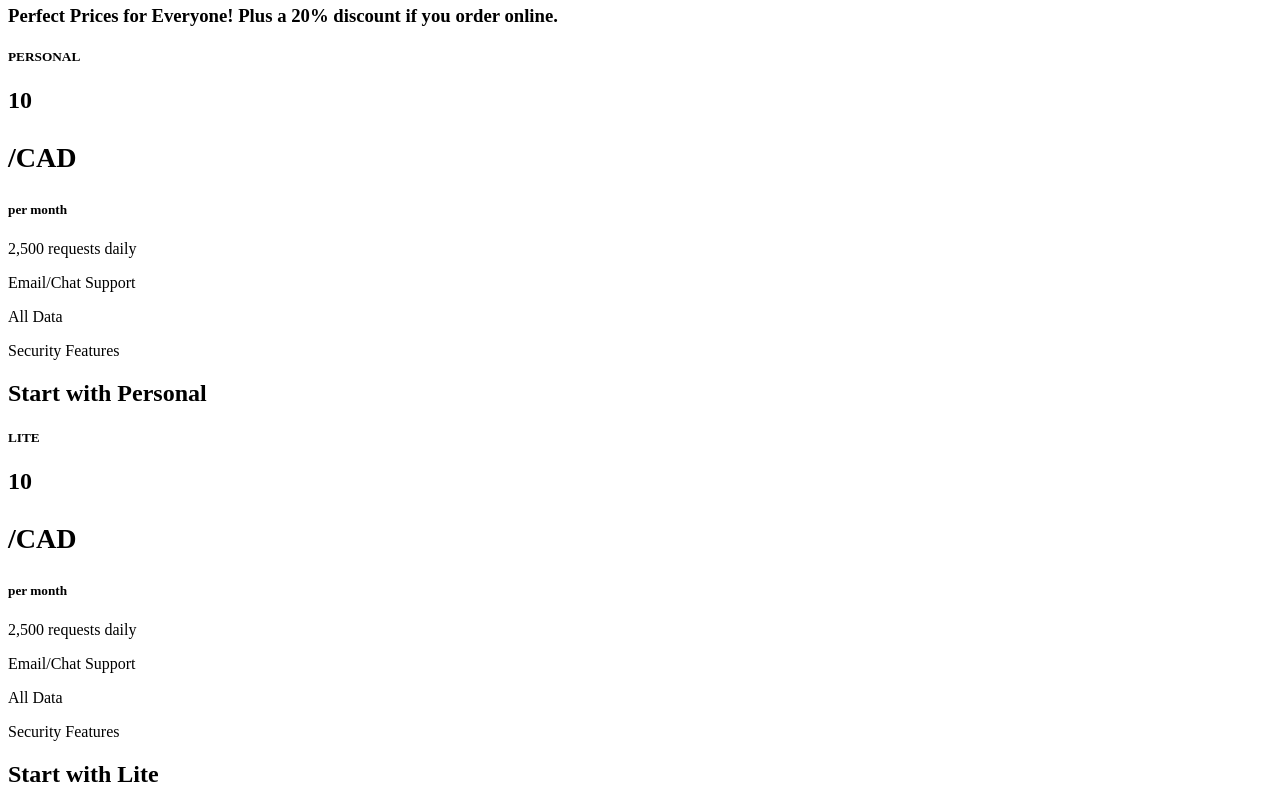
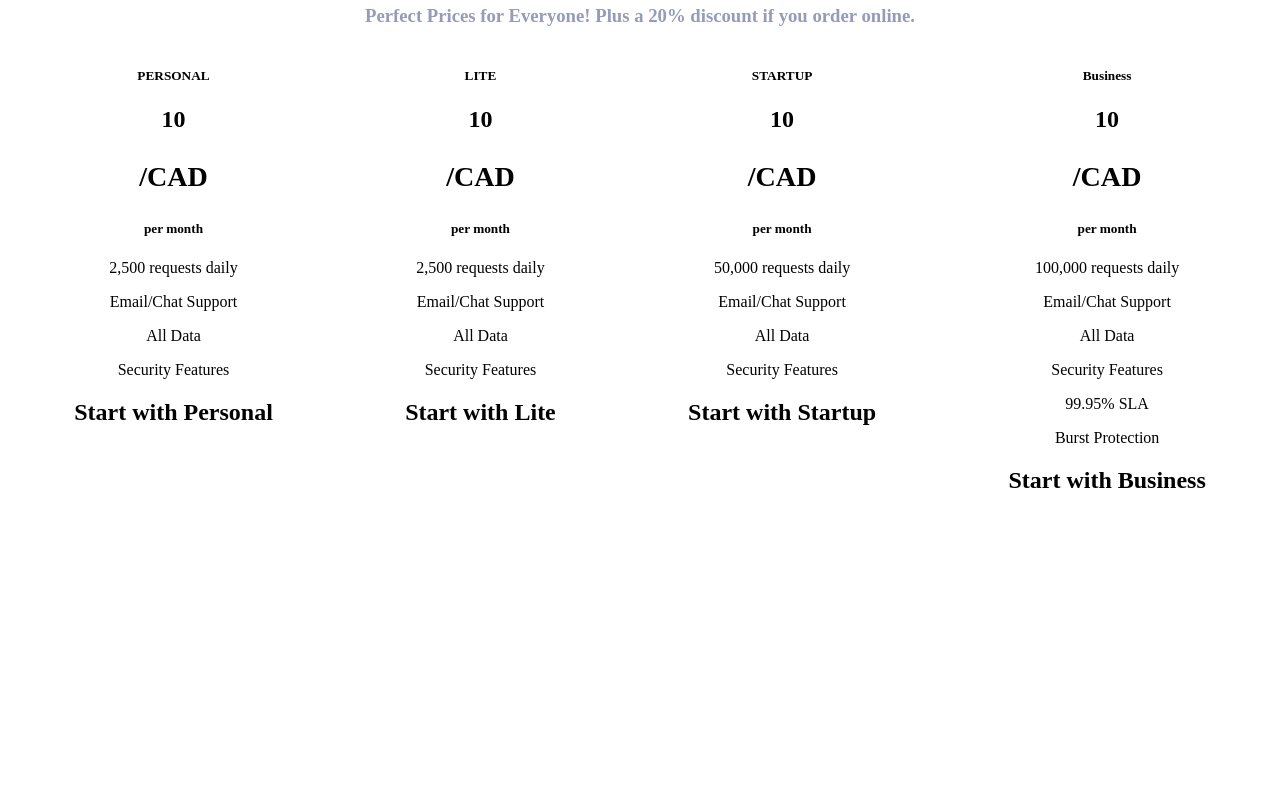
Before and after one commit to VaughanPe/github-rep-test, a plain HTML site: page index.html in a window 1280 px wide. Shown: the part 62-857 px from the top of the page. After the commit the page ends 800 px from the top, so only its background shows below. Drawn offline with Linux system fonts and the light colour scheme.

Commit message:
Box centering and spacing added.

```diff
--- a/index.html
+++ b/index.html
@@ -1,6 +1,6 @@
 <!DOCTYPE html>
 <html lang="en">
-<link rel="stylesheet" href="style3.css">
+<link rel="stylesheet" href="style.css">
 
 <head>
     <meta charset="UTF-8">
--- a/style.css
+++ b/style.css
@@ -10,3 +10,20 @@
     margin: 0 auto;
     text-align: center;
 }
+
+.plan {
+    display: inline;
+    max-width: 25%
+}
+
+.plans-wrap {
+    margin: 0 auto;
+    text-align: center;
+    display: flex;
+    justify-content: center;
+    justify-content: space-around;
+}
+
+.plans-section {
+    width: 100%;
+}
```
